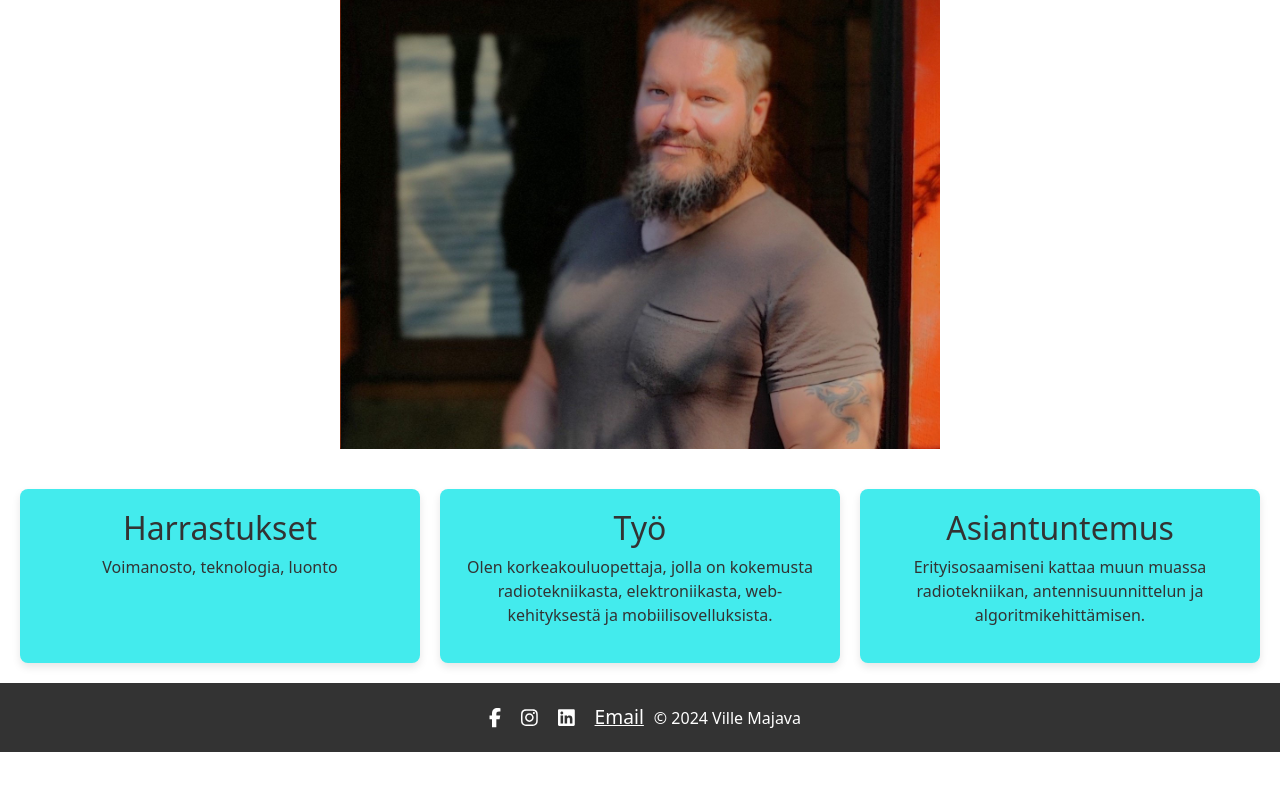
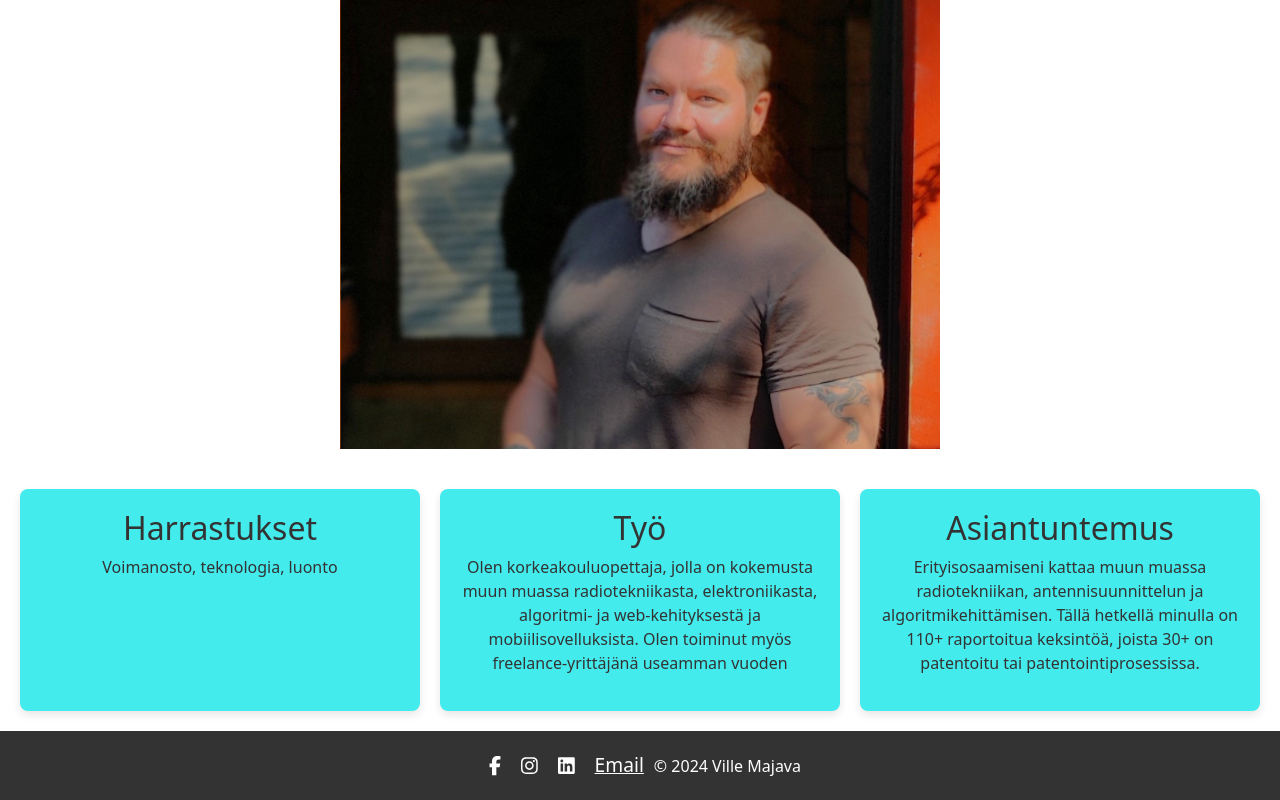
Before and after one commit to Vikke82/villem, a React (Create React App) app: page / in a window 1280 px wide. Shown: the part 467-1267 px from the top of the page. Before the commit the page ends 1219 px from the top, so only its background shows below. Built offline with nearby package versions, Linux system fonts and the light colour scheme.

Commit message:
päivitys

```diff
--- a/src/pages/Blogs.jsx
+++ b/src/pages/Blogs.jsx
@@ -1,5 +1,5 @@
 import React from "react";
 function Blogs() {
-  return <h1>this is the blogs</h1>;
+  return <h1>Under construction</h1>;
 }
 export default Blogs;
--- a/src/pages/Home.jsx
+++ b/src/pages/Home.jsx
@@ -34,16 +34,16 @@ const Home = () => {
           <h2>{language === "fi" ? "Työ" : "Work"}</h2>
           <p>
             {language === "fi"
-              ? "Olen korkeakouluopettaja, jolla on kokemusta radiotekniikasta, elektroniikasta, web-kehityksestä ja mobiilisovelluksista."
-              : "I am a higher education teacher with experience in radio technology, electronics, web development and mobile applications."}
+              ? "Olen korkeakouluopettaja, jolla on kokemusta muun muassa radiotekniikasta, elektroniikasta, algoritmi- ja web-kehityksestä ja mobiilisovelluksista. Olen toiminut myös freelance-yrittäjänä useamman vuoden"
+              : "I am a higher education teacher with experience including radio technology, electronics, algorithm- and web-development and mobile applications. I have also worked as a freelance entrepreneur for several years."}
           </p>
         </div>
         <div className={styles.section}>
           <h2>{language === "fi" ? "Asiantuntemus" : "Expertise"}</h2>
           <p>
             {language === "fi"
-              ? "Erityisosaamiseni kattaa muun muassa radiotekniikan, antennisuunnittelun ja algoritmikehittämisen."
-              : "My expertise includes radio technology, antenna design and algorithm development."}
+              ? "Erityisosaamiseni kattaa muun muassa radiotekniikan, antennisuunnittelun ja algoritmikehittämisen. Tällä hetkellä minulla on 110+ raportoitua keksintöä, joista 30+ on patentoitu tai patentointiprosessissa."
+              : "My expertise includes radio technology, antenna design and algorithm development. Currently 110+ inventions reported where 30+ are patented or proceeding in patenting process"}
           </p>
         </div>
       </section>
```
